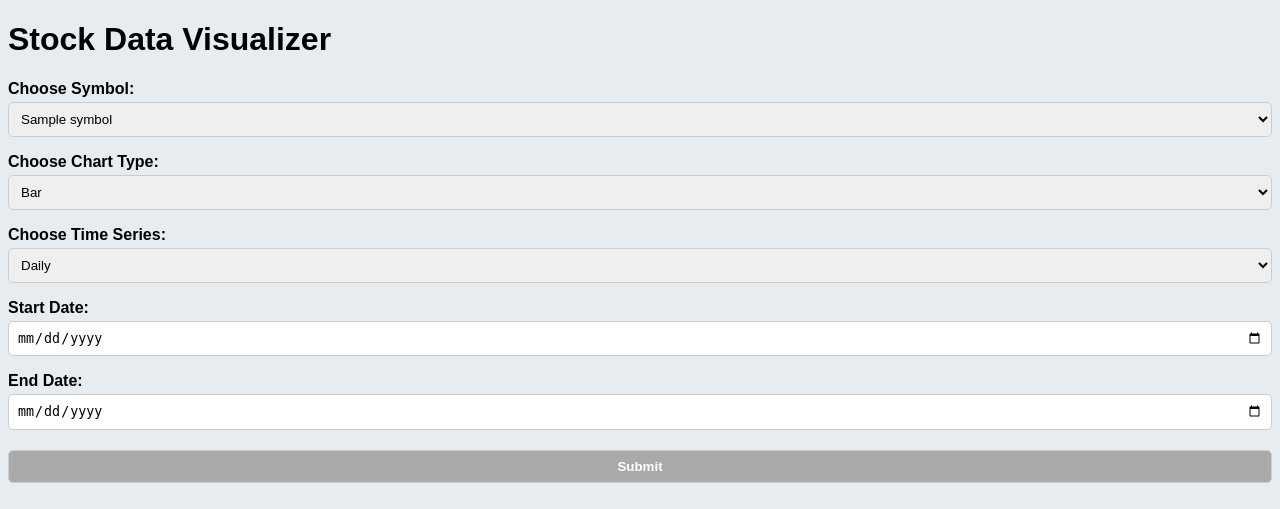
After one commit to Emma-Boyd31/Project3a, a Flask app: template templates/result.html in a window 1280 px wide. The commit adds this page. Shown: the top 509 px of the page. Run offline with Flask 3, Linux system fonts and the light colour scheme; the template is opened without the code that fills it: most values are stand-ins (such as "Sample title", 1, 10 or a date in 2020); grey boxes are pictures that could not be loaded.

Commit message:
Finalize Flask stock visualizer layout and chart tweaks

```diff
--- a/app.py
+++ b/app.py
@@ -3,18 +3,20 @@ import pandas as pd
 import matplotlib
 matplotlib.use('Agg')
 import matplotlib.pyplot as plt
+import matplotlib.dates as mdates
 import requests
 from datetime import datetime
 import os
 
-matplotlib.use('Agg')
 app = Flask(__name__)
 app.secret_key = 'your_secret_key'
 
-API_KEY = "YOUR_ALPHA_VANTAGE_KEY"  # Replace this with your real key
+API_KEY = "YOUR_ALPHA_VANTAGE_API_KEY"
+
+
 
 def load_symbols():
-    df = pd.read_csv("stocks.csv")  # Put your CSV in the project root
+    df = pd.read_csv("stocks.csv")
     return df["Symbol"].dropna().tolist()
 
 def get_chart(symbol, chart_type, time_series, start_date, end_date):
@@ -35,20 +37,34 @@ def get_chart(symbol, chart_type, time_series, start_date, end_date):
     df = df.loc[start_date:end_date]
     df = df.astype(float)
 
-    plt.figure(figsize=(10, 4))
-    if chart_type == "line":
-        plt.plot(df["4. close"], label="Close Price")
+    if df.empty:
+        raise ValueError("No data available for the selected date range.")
+
+
+    plt.figure(figsize=(12, 5))
+    if chart_type == "bar":
+        df_subset = df[["1. open", "2. high", "3. low", "4. close"]]
+        df_subset.plot(kind="bar", color=["red", "blue", "green", "gold"])
+        plt.legend(["Open", "High", "Low", "Close"])
     else:
-        df["4. close"].plot(kind="bar")
-    plt.title(f"{symbol} Stock Prices")
+        plt.plot(df["4. close"], label="Close", color="blue")
+        plt.legend()
+
+    plt.title(f"Stock Data for {symbol}: {start_date} to {end_date}")
     plt.xlabel("Date")
     plt.ylabel("Price")
+
+
+    plt.xticks(rotation=45, ha='right')
+    plt.gca().xaxis.set_major_locator(plt.MaxNLocator(10))
+
     plt.tight_layout()
 
     chart_path = os.path.join("static", "chart.png")
     plt.savefig(chart_path)
     plt.close()
-    return chart_path
+    return "static/chart.png"
+
 
 @app.route('/', methods=['GET', 'POST'])
 def index():
@@ -70,12 +86,22 @@ def index():
 
         try:
             chart_path = get_chart(symbol, chart_type, time_series, start_date, end_date)
-            return render_template("result.html", chart=chart_path)
+            return render_template(
+                "result.html",
+                chart=chart_path,
+                symbols=symbols,
+                selected_symbol=symbol,
+                selected_chart=chart_type,
+                selected_series=time_series,
+                selected_start=start_date,
+                selected_end=end_date
+            )
         except Exception as e:
-            flash(f"Error: {e}")
+            flash(f"Error generating chart: {e}")
             return render_template("index.html", symbols=symbols)
 
     return render_template("index.html", symbols=symbols)
 
+
 if __name__ == '__main__':
     app.run(debug=True, port=5019)
--- a/static/style.css
+++ b/static/style.css
@@ -1,102 +1,68 @@
 body {
-    font-family: sans-serif;
-    display: flex;
-    flex-direction: column;
-    align-items: center;
-    min-height: 100vh;
-    margin: 0;
-    background-color: #f4f4f4;
+    background-color: #e6ecf0;
+    font-family: Arial, sans-serif;
 }
 
-.menu {
-    width: 100%;
-    background-color: #333;
-    padding: 10px 0;
-    text-align: center;
+.card {
+    background-color: white;
+    max-width: 500px;
+    margin: 50px auto;
+    padding: 30px;
+    border: 1px solid #ccc;
+    border-radius: 12px;
+    box-shadow: 0 4px 10px rgba(0, 0, 0, 0.05);
+    text-align: left;
 }
 
-.menu a {
-    color: white;
-    text-decoration: none;
-    margin: 0 15px;
+.card h2 {
+    text-align: center;
+    margin-bottom: 20px;
 }
 
-.div-container {
-  width: 80%;
-  max-width: 800px;
-  background-color: white;
-  padding: 20px;
-  border-radius: 8px;
-  box-shadow: 0 2px 4px rgba(0, 0, 0, 0.1);
-  text-align: center;
+form label {
+    font-weight: bold;
 }
 
-.div-container {
-  width: 80%;
-  max-width: 800px;
-  background-color: white;
-  padding: 20px;
-  border-radius: 8px;
-  box-shadow: 0 2px 4px rgba(0, 0, 0, 0.1);
-  text-align: center;
-}
-
-h1 {
-    color: #333;
-    text-align: center;
-}
-
-ul {
-    list-style: none;
-    padding: 0;
-}
-
-li {
-    border: 1px solid #ddd;
-    margin-bottom: 10px;
-    padding: 10px;
-    border-radius: 4px;
-    display: flex;
-    justify-content: space-between;
-    align-items: center;
-}
-
-a, button {
-    background-color: #007bff;
-    color: white;
-    padding: 8px 12px;
-    border: none;
-    border-radius: 4px;
-    text-decoration: none;
-    cursor: pointer;
-    margin-left: 5px;
-}
-
-button {
-    background-color: #dc3545;
-}
-
-form {
-    display: inline;
-}
-
-label, input, select {
-    display: block;
-    margin-bottom: 10px;
+form select,
+form input[type="date"],
+form input[type="submit"] {
     width: 100%;
+    padding: 8px;
+    margin-top: 4px;
+    margin-bottom: 16px;
+    border: 1px solid #ccc;
+    border-radius: 5px;
     box-sizing: border-box;
 }
 
 input[type="submit"] {
-    background-color: #28a745;
+    background-color: #A9A9A9;
+    color: white;
+    font-weight: bold;
+    cursor: pointer;
 }
 
-.flash.error {
-    background-color: #f8d7da;
-    color: #721c24;
-    padding: 10px;
-    margin-bottom: 10px;
-    border: 1px solid #f5c6cb;
-    border-radius: 4px;
-    text-align: center;
+input[type="submit"]:hover {
+    background-color: #ccc;
 }
+
+.form-row {
+    display: flex;
+    align-items: center;
+    margin-bottom: 12px;
+}
+
+.form-row label {
+    width: 150px;
+    margin-right: 10px;
+    font-weight: bold;
+}
+
+.form-row select,
+.form-row input[type="date"],
+.form-row input[type="submit"] {
+    flex: 1;
+    padding: 8px;
+    border-radius: 5px;
+    border: 1px solid #ccc;
+}
--- a/templates/base.html
+++ b/templates/base.html
@@ -6,7 +6,6 @@
 </head>
 <body>
     <div class="menu">
-        <a href="#">Home</a>
     </div>
     <div class="div-container">
         {% with messages = get_flashed_messages(with_categories=true) %}
--- /dev/null
+++ b/templates/result.html
@@ -0,0 +1,44 @@
+{% extends 'base.html' %}
+
+{% block title %}Stock Chart{% endblock %}
+
+{% block content %}
+<h1>Stock Data Visualizer</h1>
+
+<form method="POST" class="stock-form">
+    <label for="symbol">Choose Symbol:</label>
+    <select name="symbol" id="symbol">
+        {% for s in symbols %}
+        <option value="{{ s }}" {% if s == selected_symbol %}selected{% endif %}>{{ s }}</option>
+        {% endfor %}
+    </select>
+
+    <label for="chart_type">Choose Chart Type:</label>
+    <select name="chart_type" id="chart_type">
+        <option value="bar" {% if selected_chart == 'bar' %}selected{% endif %}>Bar</option>
+        <option value="line" {% if selected_chart == 'line' %}selected{% endif %}>Line</option>
+    </select>
+
+    <label for="time_series">Choose Time Series:</label>
+    <select name="time_series" id="time_series">
+        <option value="daily" {% if selected_series == 'daily' %}selected{% endif %}>Daily</option>
+        <option value="weekly" {% if selected_series == 'weekly' %}selected{% endif %}>Weekly</option>
+        <option value="monthly" {% if selected_series == 'monthly' %}selected{% endif %}>Monthly</option>
+    </select>
+
+    <label for="start_date">Start Date:</label>
+    <input type="date" name="start_date" value="{{ selected_start }}">
+
+    <label for="end_date">End Date:</label>
+    <input type="date" name="end_date" value="{{ selected_end }}">
+
+    <input type="submit" value="Submit">
+</form>
+
+{% if chart %}
+    <div style="margin-top: 30px; text-align: center;">
+        <img src="{{ chart }}" alt="Stock Chart" style="max-width: 100%; border: 1px solid #ccc;">
+    </div>
+{% endif %}
+
+{% endblock %}
```
Also changed, not shown: templates/index.html (+27 -22 lines), static/chart.png.
